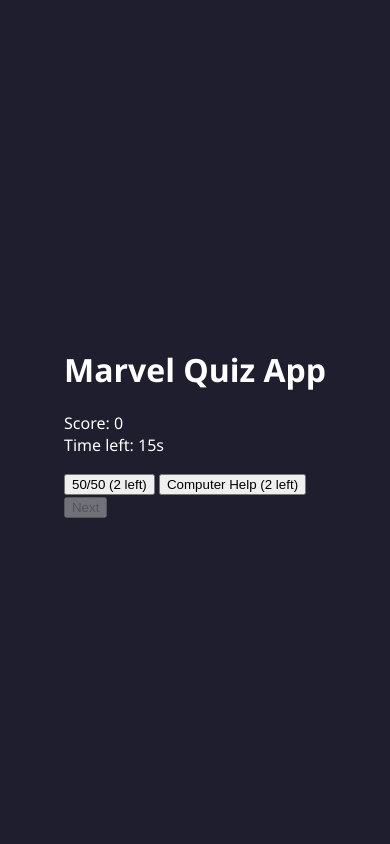
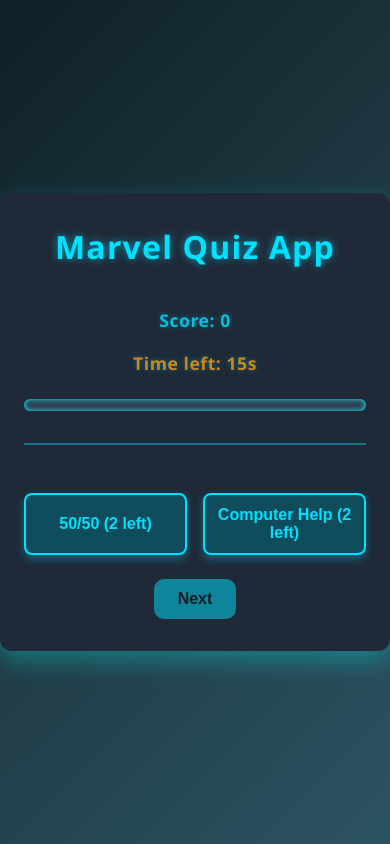
Before and after one commit to Marvellous47/Quiz-App, a plain HTML site: page index.html in a window 390 px wide. Drawn offline with Linux system fonts and the light colour scheme.

Commit message:
Update quiz.css

```diff
--- a/quiz.css
+++ b/quiz.css
@@ -1,84 +1,203 @@
+/* Base styles */
 body {
   font-family: 'Segoe UI', Tahoma, Geneva, Verdana, sans-serif;
-  background-color: #1e1e2f;
-  color: #fff;
+  background: linear-gradient(135deg, #0f2027, #203a43, #2c5364);
+  color: #e0e0e0;
   margin: 0;
   padding: 0;
+  min-height: 100vh;
   display: flex;
   justify-content: center;
   align-items: center;
-  height: 100vh;
 }
 
-.quiz-container {
-  background-color: #2c2c3e;
-  padding: 2rem;
-  border-radius: 1rem;
-  max-width: 500px;
-  width: 90%;
-  box-shadow: 0 0 20px rgba(0, 0, 0, 0.4);
+#quiz-container {
+  background-color: #1f2937;
+  padding: 2.5rem 3rem;
+  border-radius: 12px;
+  box-shadow: 0 10px 25px rgba(0, 255, 255, 0.3);
+  max-width: 600px;
+  width: 100%;
+  display: flex;
+  flex-direction: column;
+  gap: 1.5rem;
 }
 
-.quiz-title {
+/* Title */
+h1 {
+  font-size: 2.4rem;
+  font-weight: 700;
   text-align: center;
-  margin-bottom: 1.5rem;
-  font-size: 2rem;
-  color: #ffd700;
+  color: #00e0ff;
+  text-shadow: 0 0 8px #00e0ff99;
+  margin: 0 0 1rem 0;
+  letter-spacing: 1.2px;
 }
 
-#question {
-  font-size: 1.2rem;
-  margin-bottom: 1rem;
+/* Progress bar container */
+#progress-bar {
+  width: 100%;
+  height: 12px;
+  background-color: #334155;
+  border-radius: 6px;
+  overflow: hidden;
+  box-shadow: inset 0 0 5px #0ff;
 }
 
-.options {
+#progress-bar-fill {
+  height: 100%;
+  width: 0%;
+  background: linear-gradient(90deg, #00e0ff, #00bcd4);
+  border-radius: 6px 0 0 6px;
+  transition: width 0.4s ease-in-out;
+}
+
+/* Question */
+#question {
+  font-size: 1.4rem;
+  font-weight: 600;
+  padding-bottom: 0.5rem;
+  border-bottom: 2px solid #00e0ff66;
+}
+
+/* Options container */
+#options {
   display: flex;
   flex-direction: column;
-  gap: 0.75rem;
-  margin-bottom: 1rem;
+  gap: 1rem;
 }
 
-.options button {
-  background-color: #444;
+/* Option buttons */
+.option-btn {
+  background-color: #283747;
   border: none;
+  border-radius: 8px;
   padding: 0.75rem 1rem;
-  border-radius: 0.5rem;
-  color: #fff;
+  color: #d1d5db;
+  font-size: 1.1rem;
+  font-weight: 500;
   cursor: pointer;
-  transition: background-color 0.3s;
+  box-shadow: 0 3px 6px rgba(0, 224, 255, 0.3);
+  transition: background-color 0.3s, color 0.3s, transform 0.2s;
   text-align: left;
 }
 
-.options button:hover {
-  background-color: #666;
+.option-btn:hover:not(:disabled) {
+  background-color: #00e0ff;
+  color: #1a1a1a;
+  transform: scale(1.03);
 }
 
-.options button.correct {
-  background-color: #2ecc71;
+.option-btn:disabled {
+  opacity: 0.6;
+  cursor: not-allowed;
+  box-shadow: none;
 }
 
-.next-btn,
-#restart-btn {
-  width: 100%;
-  padding: 0.75rem;
-  font-size: 1rem;
-  background-color: #ffd700;
-  color: #000;
-  border: none;
-  border-radius: 0.5rem;
-  cursor: pointer;
-  transition: background-color 0.3s;
+.option-btn.correct {
+  background-color: #28a745;
+  color: #fff;
+  box-shadow: 0 0 10px #28a745aa;
 }
 
-.next-btn:hover,
-#restart-btn:hover {
-  background-color: #e6c200;
+.option-btn.incorrect {
+  background-color: #dc3545;
+  color: #fff;
+  box-shadow: 0 0 10px #dc3545aa;
 }
 
-.result {
-  text-align: center;
+/* Lifelines container */
+#lifelines {
+  display: flex;
+  gap: 1rem;
+  justify-content: center;
 }
 
-.hidden {
-  display: none;
+#lifelines button {
+  flex: 1;
+  padding: 0.7rem 0;
+  background-color: #0f4c5c;
+  border: 2px solid #00e0ff;
+  color: #00e0ff;
+  font-weight: 600;
+  font-size: 1rem;
+  border-radius: 8px;
+  cursor: pointer;
+  transition: background-color 0.3s, color 0.3s;
+  box-shadow: 0 4px 10px #00e0ff55;
+  user-select: none;
 }
+
+#lifelines button:hover:not(:disabled) {
+  background-color: #00e0ff;
+  color: #0f4c5c;
+}
+
+#lifelines button:disabled {
+  opacity: 0.4;
+  cursor: not-allowed;
+  box-shadow: none;
+}
+
+/* Next button */
+#next-btn {
+  background-color: #00e0ff;
+  border: none;
+  border-radius: 10px;
+  color: #121212;
+  font-size: 1.2rem;
+  font-weight: 700;
+  padding: 0.9rem 2rem;
+  cursor: pointer;
+  align-self: center;
+  box-shadow: 0 6px 15px #00e0ffaa;
+  transition: background-color 0.3s, transform 0.2s;
+}
+
+#next-btn:disabled {
+  opacity: 0.5;
+  cursor: not-allowed;
+  box-shadow: none;
+}
+
+#next-btn:hover:not(:disabled) {
+  background-color: #00bcd4;
+  transform: scale(1.05);
+}
+
+/* Score and time */
+#score, #time {
+  font-size: 1.1rem;
+  font-weight: 600;
+  color: #00e0ffcc;
+  text-align: center;
+  user-select: none;
+  letter-spacing: 0.03em;
+  text-shadow: 0 0 6px #00e0ff55;
+}
+
+#time {
+  color: #f39c12cc;
+  margin-top: -0.3rem;
+}
+
+/* Responsive */
+@media (max-width: 650px) {
+  #quiz-container {
+    padding: 2rem 1.5rem;
+    max-width: 95vw;
+  }
+
+  h1 {
+    font-size: 2rem;
+  }
+
+  .option-btn {
+    font-size: 1rem;
+  }
+
+  #next-btn {
+    font-size: 1rem;
+    padding: 0.7rem 1.5rem;
+  }
+}
```
